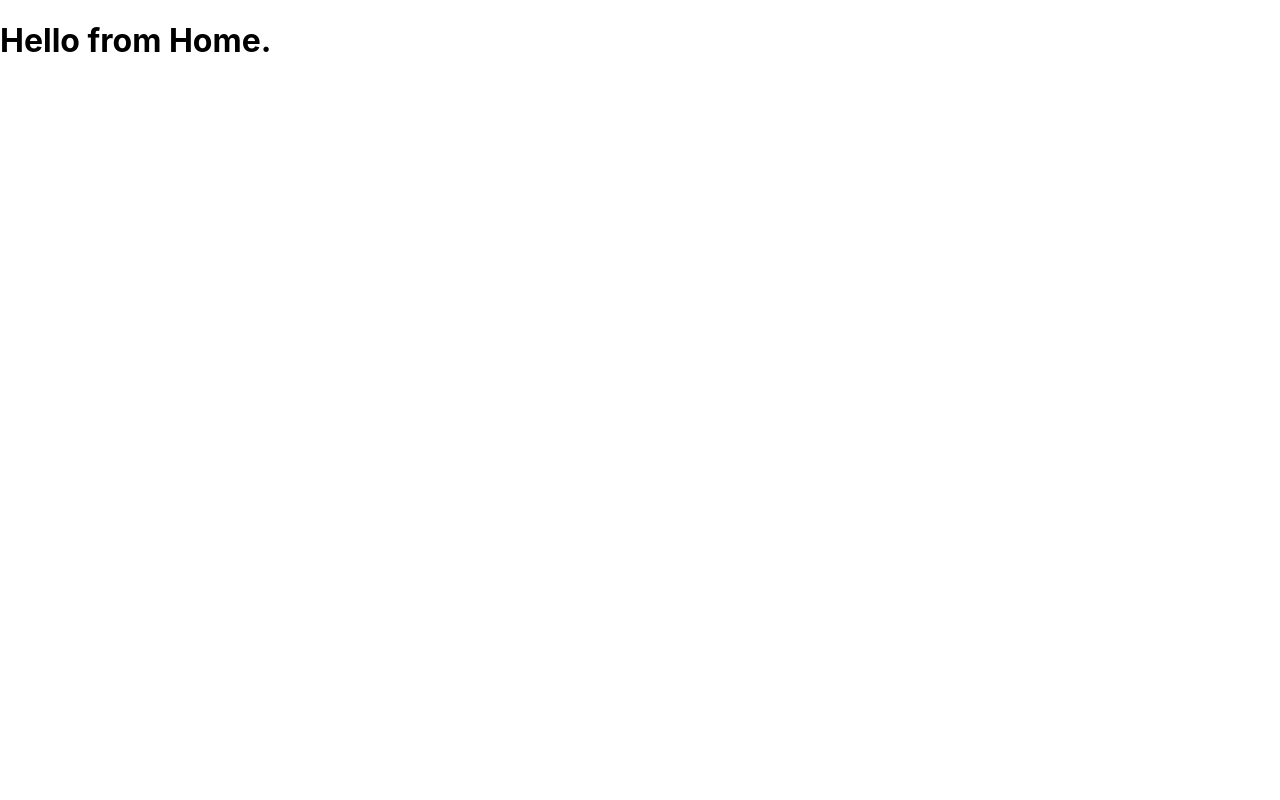
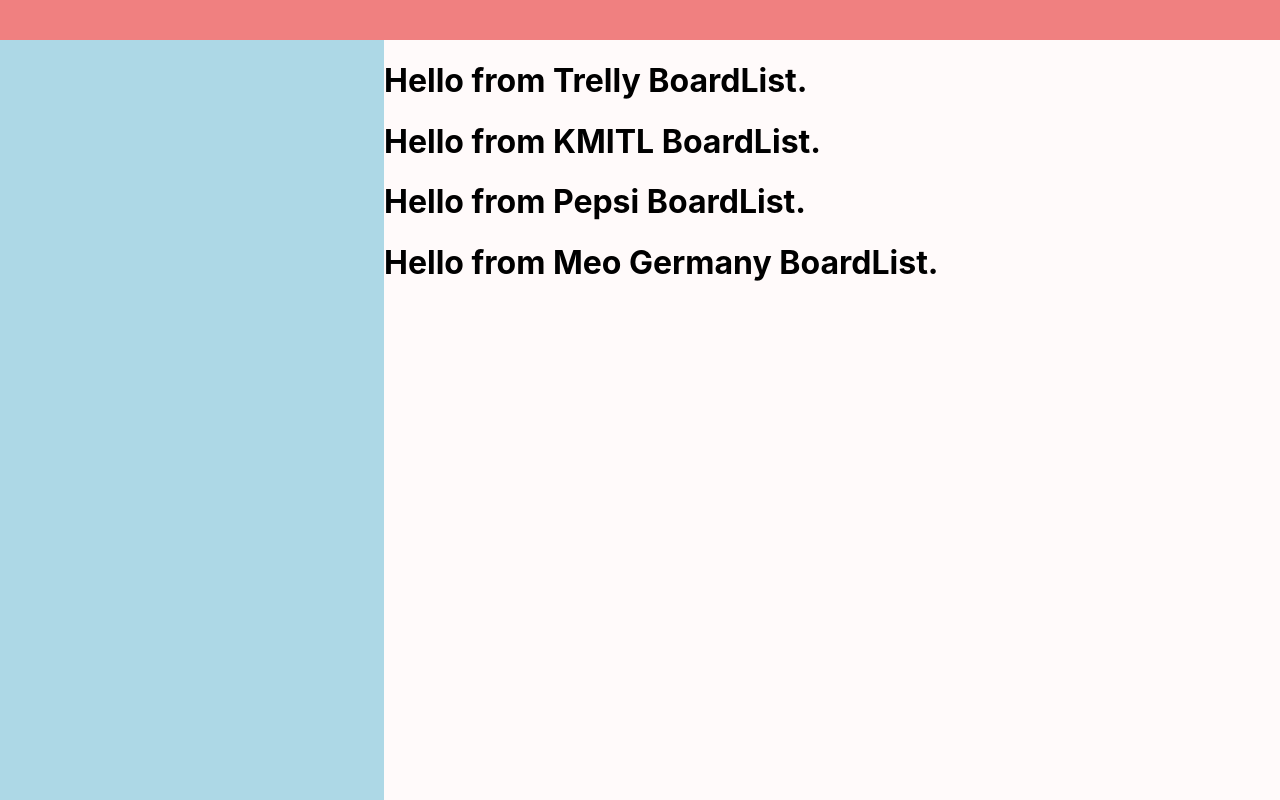
Before and after one commit to See-you-at-Germany-Corp/Trelly-front-end, a React (Create React App) app: page / in a window 1280 px wide. Built offline with nearby package versions, Linux system fonts and the light colour scheme.

Commit message:
drafting homepage, making boardList reducer, action

```diff
--- /dev/null
+++ b/src/actions/boardList.js
@@ -0,0 +1,15 @@
+export const addBoard =(boardData)=> ({
+    type: 'ADD_BOARD',
+    boardData
+})
+
+export const delBoard =(boardId)=> ({
+    type: 'DEL_BOARD',
+    boardId
+})
+
+export const changeName =(boardId, name)=> ({
+    type: 'CHANGE_NAME',
+    boardId,
+    name
+})
--- /dev/null
+++ b/src/pages/home/boardList.js
@@ -0,0 +1,11 @@
+import React from 'react';
+
+const BoardList =(props)=> {
+    return (
+        <>
+            <h1>Hello from {props.boardData.name} BoardList.</h1>
+        </>
+    );
+}
+
+export default BoardList;
--- a/src/pages/home/index.js
+++ b/src/pages/home/index.js
@@ -1,9 +1,53 @@
 import React from 'react';
+import { connect } from 'react-redux';
 
-const Home =()=> {
+import './style.css';
+
+import BoardList from './boardList.js';
+
+import { addBoard, delBoard, changeName } from '../../actions/boardList.js';
+
+const ReducersBoardListTest =({ dispatch })=> {
+
+    const test = {
+        id: 4,
+        name: 'Test',
+        background: ''
+    }
+
     return (
-        <h1>Hello from Home.</h1>
+        <>
+            <button onClick={() => dispatch(addBoard(test))}>Add Board</button>
+            <button onClick={() => dispatch(delBoard(1))}>Del Board</button>
+            <button onClick={() => dispatch(changeName(3, 'ILOVEU TO MUCH SO MUCH!'))}>Change name</button>
+        </>
     );
 }
 
-export default Home;
+
+const Home = ({ boardData, dispatch})=> {
+    return (
+        <div className='homepage-main-container'>
+            {/*<Navbar />*/}
+            <div style={{background: 'lightCoral', height: '40px'}}></div>
+            <div className='homepage-sub-container'>
+            {
+                 boardData.map(board => (
+                     <BoardList key={board.id} boardData={board} />
+                 ))
+            }
+
+            {/*<ReducersBoardListTest dispatch={dispatch} />*/}
+
+            </div>
+        </div>
+    );
+}
+
+const mapStateToProps =(state)=> ({
+    boardData: state.boardData
+})
+
+const HomeWithConnect = connect(mapStateToProps)(Home);
+
+export default HomeWithConnect;
--- /dev/null
+++ b/src/pages/home/style.css
@@ -0,0 +1,13 @@
+.homepage-main-container {
+    background: lightblue;
+    height: 100vh;
+    overflow: auto;
+}
+.homepage-main-container .homepage-sub-container {
+    background: snow;
+    height: 100vh;
+    overflow: auto;
+    padding-right: 5%;
+    width: 65%;
+    float: right;
+}
--- /dev/null
+++ b/src/reducers/boardList.js
@@ -0,0 +1,66 @@
+/// get board list data from backend.
+/// set it to initial state.
+
+/// mockup initState.
+const initState = [
+    {
+        id: 0,
+        name: 'Trelly',
+        background: ''
+    },
+    {
+        id: 1,
+        name: 'KMITL',
+        background: ''
+    },
+    {
+        id: 2,
+        name: 'Pepsi',
+        background: ''
+    },
+    {
+        id: 3,
+        name: 'Meo Germany',
+        background: ''
+    }
+]
+
+export default (state = initState, action)=> {
+    switch (action.type) {
+        case 'ADD_BOARD':
+            const newState = [...state];
+            newState.push(action.boardData)
+
+            /// post to backend.
+
+            return newState;
+
+        case 'DEL_BOARD':
+            const newState2 = [...state];
+            const delIndex = newState2.findIndex(data => data.id === action.boardId)
+
+            if (delIndex > 0) {
+                newState2.splice(delIndex, 1);
+
+                /// post to backend.
+            }
+
+            return newState2;
+
+        case 'CHANGE_NAME':
+            const newState3 = [...state];
+            const changeIndex = state.findIndex(data => data.id === action.boardId)
+
+            if (changeIndex > 0)
+            {
+                newState3[changeIndex].name = action.name;
+
+                /// post to backend.
+            }
+
+            return newState3;
+
+        default:
+            return state;
+    }
+}
--- a/src/reducers/index.js
+++ b/src/reducers/index.js
@@ -1,4 +1,7 @@
 import { combineReducers } from 'redux';
 
+import boardData from './boardList.js';
+
 export default combineReducers ({
+    boardData
 });
```
